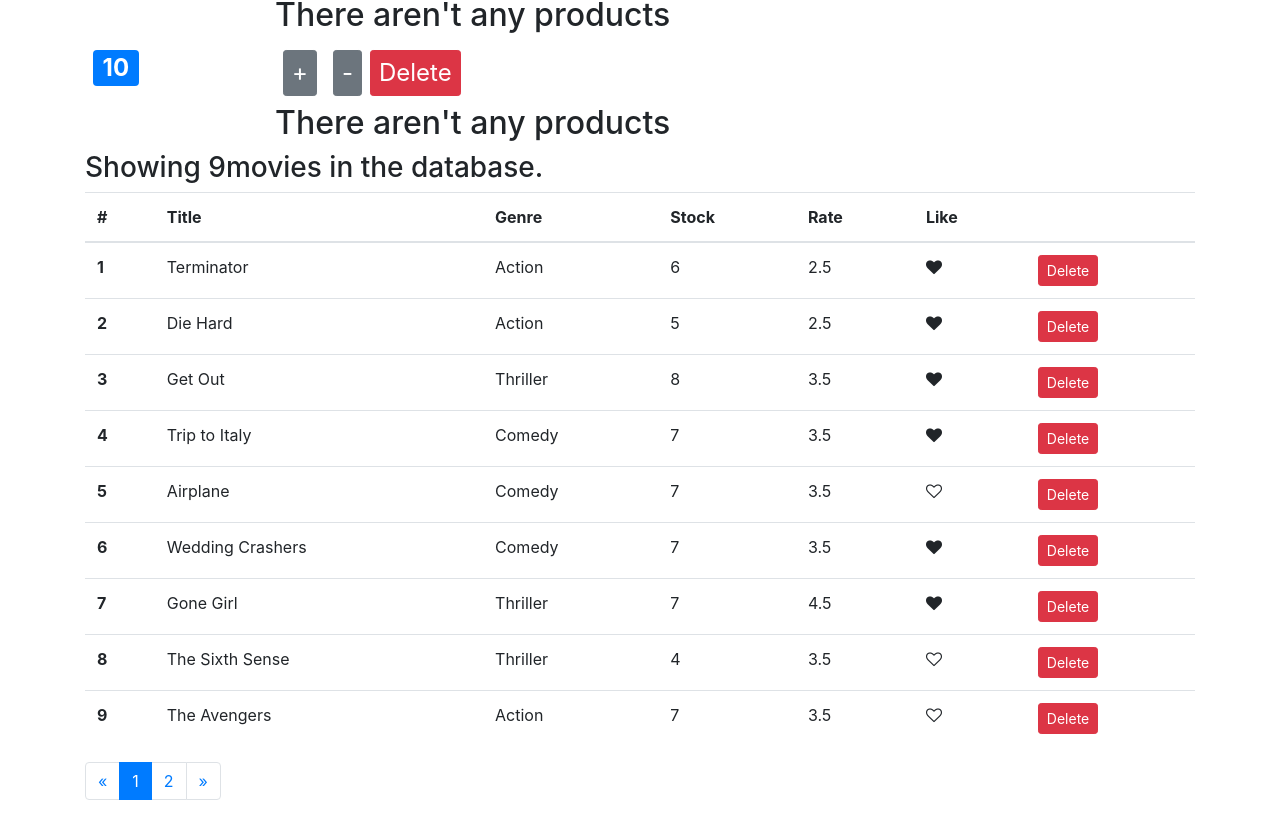
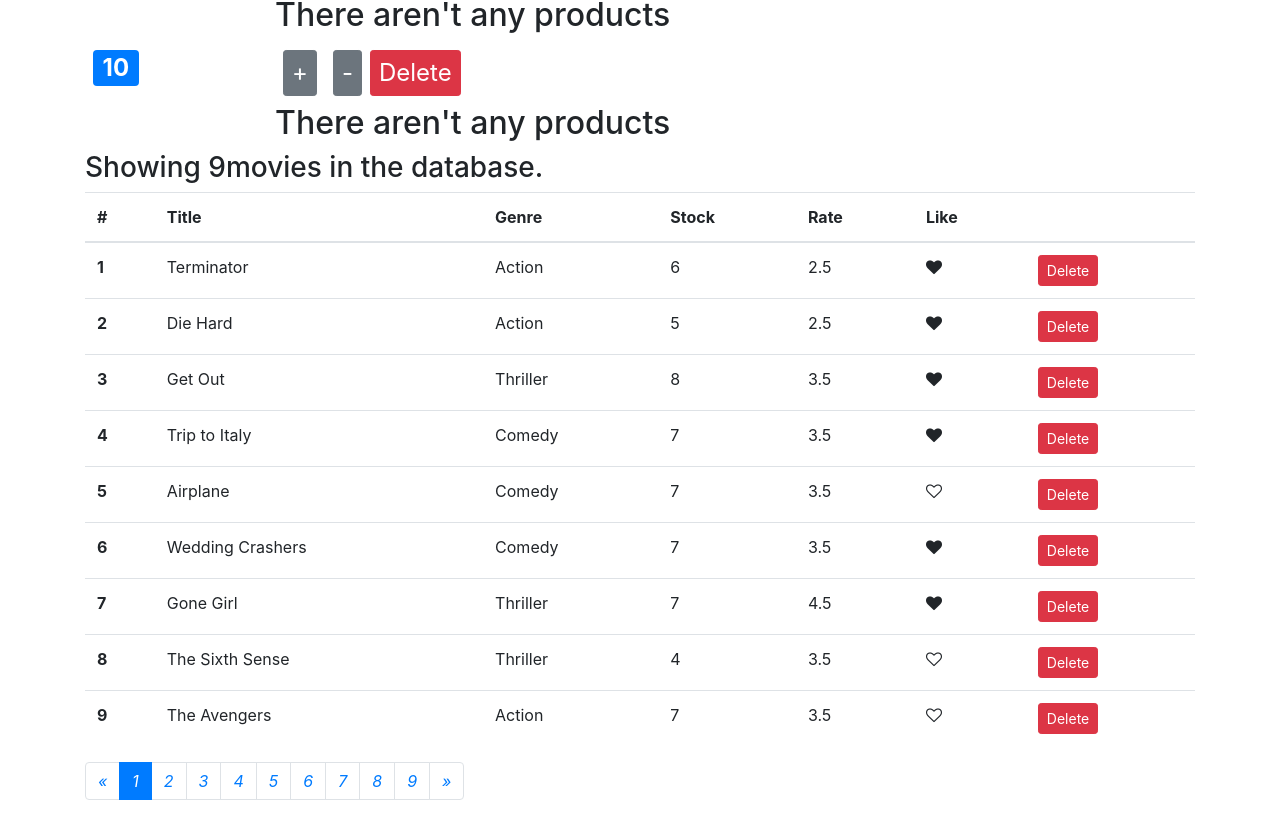
Before and after one commit to Thinkershine/MovieRentalAPP, a React (Create React App) app: page / in a window 1280 px wide. Shown: the part 448-1264 px from the top of the page. Built offline with nearby package versions, Linux system fonts and the light colour scheme.

Commit message:
Handling Pagination Events

```diff
--- a/src/components/common/like.jsx
+++ b/src/components/common/like.jsx
@@ -1,4 +1,4 @@
-import React, { Component } from "react";
+import React from "react";
 
 const Like = props => {
   let classes = "fa fa-heart";
--- a/src/components/common/pagination.jsx
+++ b/src/components/common/pagination.jsx
@@ -4,24 +4,23 @@ class Pagination extends Component {
   state = {};
 
   renderPaginationButtons = () => {
-    console.log("No of Pages", this.state.noOfPages);
+    const { currentPage, noOfPages } = this.props;
 
     let pages = [];
 
-    for (let i = 1; i < this.props.noOfPages + 1; i += 1) {
+    for (let i = 1; i < noOfPages + 1; i += 1) {
       pages.push(
         <li
-          className={
-            this.props.currentPage === i ? "page-item active" : "page-item"
-          }
+          key={i}
+          className={currentPage === i ? "page-item active" : "page-item"}
         >
-          <a href="#" className="page-link">
+          <i className="page-link" onClick={() => this.props.onClick(i)}>
             {i}
-          </a>
+          </i>
         </li>
       );
     }
-    console.log("pages", pages);
+
     return pages;
   };
 
@@ -31,25 +30,29 @@ class Pagination extends Component {
         <ul className="pagination">
           {/* Previous Button */}
           <li className="page-item">
-            <a
-              href="#"
+            <i
               className="page-link disabled"
               tabIndex="-1"
               aria-label="Previous"
+              onClick={() => this.props.onClick(this.props.currentPage - 1)}
             >
               <span aria-hidden="true">&laquo;</span>
               <span className="sr-only">Previous</span>
-            </a>
+            </i>
           </li>
 
           {this.renderPaginationButtons()}
 
           {/* Next Button */}
           <li className="page-item">
-            <a href="#" className="page-link" aria-label="Next">
+            <i
+              className="page-link"
+              aria-label="Next"
+              onClick={() => this.props.onClick(this.props.currentPage + 1)}
+            >
               <span aria-hidden="true">&raquo;</span>
-              <span class="sr-only">Next</span>
-            </a>
+              <span className="sr-only">Next</span>
+            </i>
           </li>
         </ul>
       </nav>
--- a/src/components/movies.jsx
+++ b/src/components/movies.jsx
@@ -1,6 +1,5 @@
 import React, { Component } from "react";
 import { getMovies } from "../services/fakeMovieService.js";
-import LikeIt from "./likeIt";
 import Like from "./common/like";
 import Pagination from "./common/pagination";
 
@@ -9,7 +8,7 @@ class Movies extends Component {
     super(props);
     this.state.movies = getMovies();
     this.state.currentPage = 1;
-    this.state.itemsToDisplayPerPage = 5;
+    this.state.itemsToDisplayPerPage = 1;
     this.state.noOfPages = Math.ceil(
       this.state.movies.length / this.state.itemsToDisplayPerPage
     );
@@ -70,7 +69,10 @@ class Movies extends Component {
     this.updateMessage();
 
     this.setState({
-      movies: allMovies
+      movies: allMovies,
+      noOfPages: Math.ceil(
+        this.state.movies.length / this.state.itemsToDisplayPerPage
+      )
     });
   };
 
@@ -84,6 +86,20 @@ class Movies extends Component {
     } else {
       this.setState({
         message: "There Aren't Any Movies in the Database."
+      });
+    }
+  };
+
+  handlePagination = pageClicked => {
+    console.log("PageClicked", pageClicked);
+
+    if (pageClicked === 0) {
+      return;
+    }
+
+    if (pageClicked <= this.state.noOfPages && pageClicked !== 0) {
+      this.setState({
+        currentPage: pageClicked
       });
     }
   };
@@ -116,6 +132,8 @@ class Movies extends Component {
           <Pagination
             noOfPages={this.state.noOfPages}
             currentPage={this.state.currentPage}
+            onClick={this.handlePagination}
+            /* Handle Current Page ?? */
           />
         </React.Fragment>
       );
--- a/src/components/navbar.jsx
+++ b/src/components/navbar.jsx
@@ -1,4 +1,4 @@
-import React, { Component } from "react";
+import React from "react";
 
 const NavBar = ({ totalCounters }) => {
   return (
```
Also changed, not shown: src/components/common/paginationSmall.jsx (added, +7 -0 lines).
